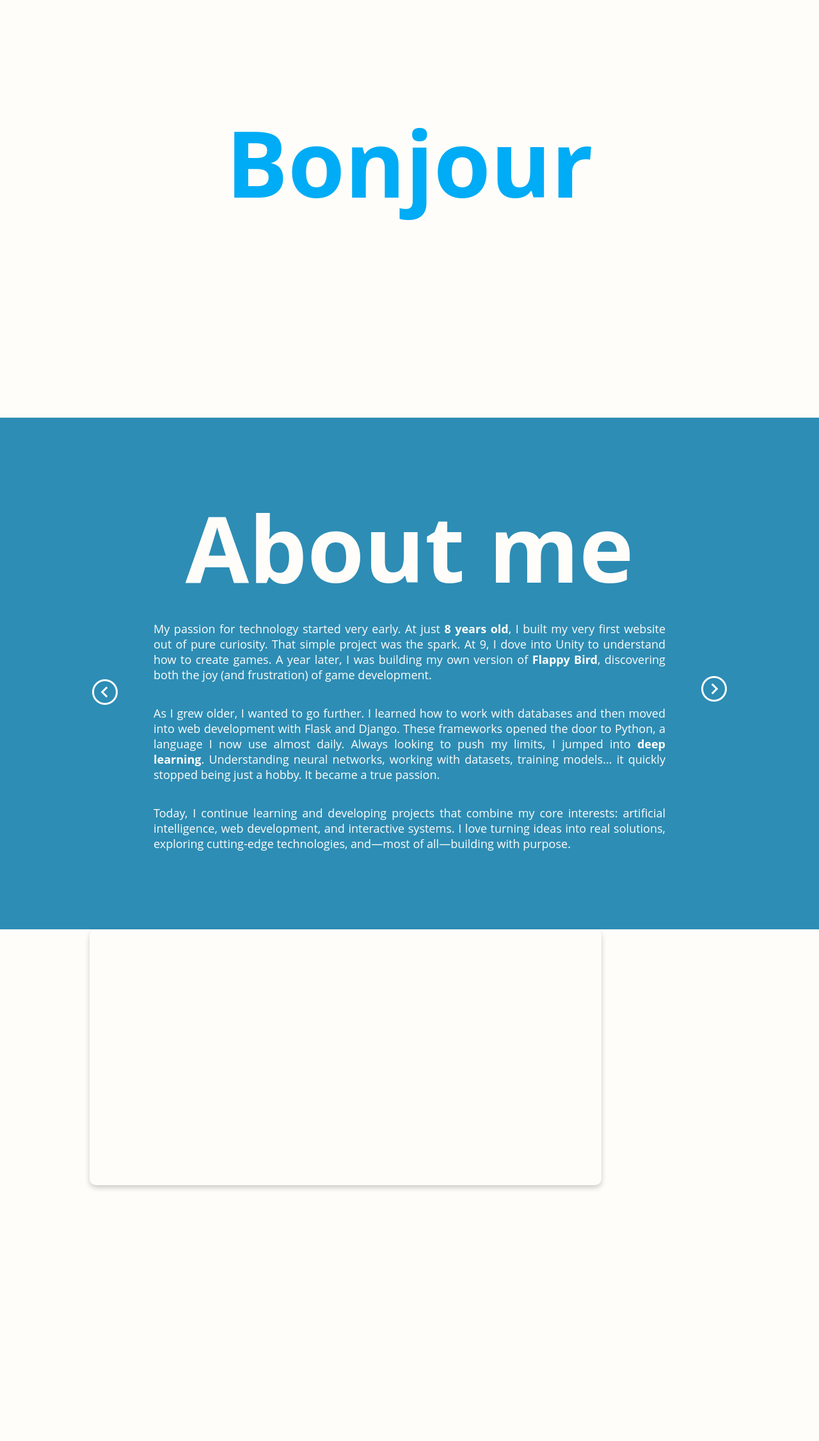
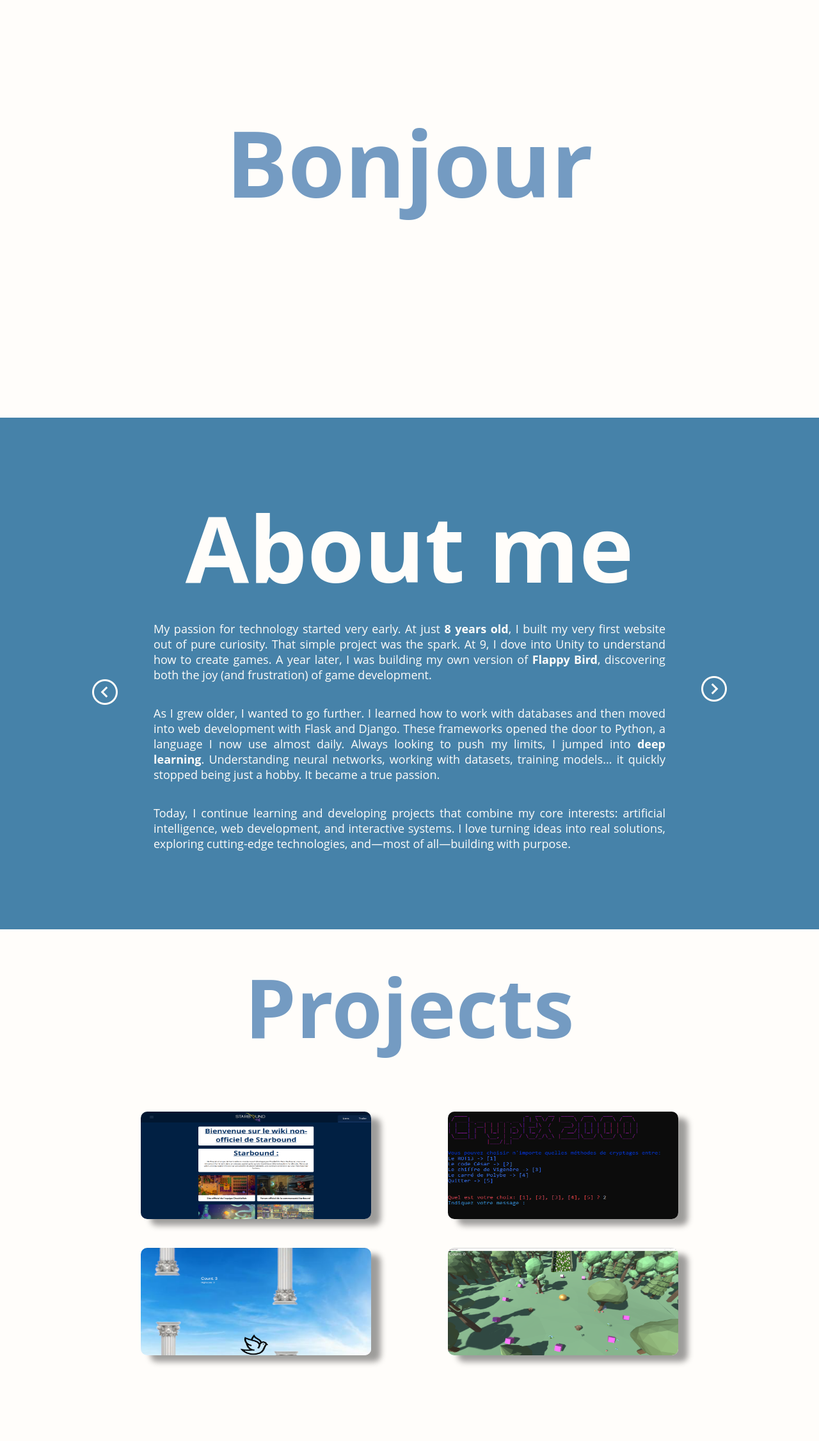
Before and after one commit to Mineplayed/Portfollio_protos, a Flask app: page / in a window 1280 px wide. Shown: the part 147-2400 px from the top of the page at 64% size. Run offline with Flask 3, Linux system fonts and the light colour scheme.

Commit message:
Added Projects section with its js

```diff
--- /dev/null
+++ b/static/cards_infos.js
@@ -0,0 +1,30 @@
+function initTextAppear() {
+    let cardElements = document.querySelectorAll(".card")
+
+    for(let index = 0; index < cardElements.length; index++) {
+        let card = cardElements[index]
+
+        const cardTitleText = card.querySelector(".card__title")
+        const cardInfosText = card.querySelector(".card__infos")
+
+        card.addEventListener("mouseover", () => textTitleAppears(cardTitleText))
+        card.addEventListener("mouseout", () => textTitleDisappears(cardTitleText))
+
+        cardTitleText.addEventListener("click", () => textInfosAppears(cardTitleText, cardInfosText))
+        card.addEventListener("mouseout", () => textInfosDisappears(cardInfosText))
+    }
+}
+
+function textTitleAppears(title) { title.style.display = "flex" }
+function textTitleDisappears(title) { title.style.display = "none" }
+
+function textInfosAppears(title, infos) {
+    title.style.display = "none"
+    infos.style.display = "flex"
+}
+
+function textInfosDisappears(infos) { infos.style.display = "none" }
+
+
+
+window.addEventListener('DOMContentLoaded', initTextAppear);
--- a/static/carrousel.js
+++ b/static/carrousel.js
@@ -20,12 +20,12 @@ function initCarrousel() {
         );
 
         const carrouselNavigationBtns = carrousel.querySelectorAll('.carrousel__nav');
-        carrouselNavigationBtns[0].addEventListener('click', () => ChangeCarrouselItemAbout(index, -1) );
-        carrouselNavigationBtns[1].addEventListener('click', () => ChangeCarrouselItemAbout(index, 1) );
+        carrouselNavigationBtns[0].addEventListener('click', () => changeCarrouselItemAbout(index, -1) );
+        carrouselNavigationBtns[1].addEventListener('click', () => changeCarrouselItemAbout(index, 1) );
     }
 }
 
-function ChangeCarrouselItemAbout(index, direction) {
+function changeCarrouselItemAbout(index, direction) {
     let carrousel = carrousels[index]
 
     carrousel.currentItemIndex += direction;
--- a/static/style.css
+++ b/static/style.css
@@ -1,17 +1,26 @@
 :root {
-    --primary: #00ACF5;
-    --secondary: #2D8DB5;
-    --tertiary: #3B6475;
+    --primary: #91C8E4;
+    --secondary: #749BC2;
+    --tertiary: #4682A9;
     --complementaty-first: #E49924;
     --complementaty-second: #BC975B;
+
+    --card-text-background: rgba(255, 255, 255, 0.85);
 
     --light-txt-color: #fffdfa;
     --dark-txt-color: #333;
 
+
     --temp-color: #000000;
 
+    --img-placeholder: url("../static/img_placeholder.png");
     --img-minecraftwebsite: url("../static/minecraft_website.png");
     --img-minecraftwebsite-code: url("../static/minecraft_website_code.png");
+    --img-Starbound-fan-website: url("../static/Starbound-fan-website.png");
+    --img-CryptX-2000: url("../static/CryptX-2000.png");
+    --img-pronote-grade-comp: url("");
+    --img-Flappy-pigeon: url("../static/Flappy-pigeon.png");
+    --img-roll-a-ball: url("../static/roll-a-ball.png");
 
     scrollbar-width: none;
 }
@@ -28,15 +37,27 @@ body {
     cursor: default;
 }
 
-.grid {
-    display: flex;
-    flex-direction: column;
-    width: 50%;
-    margin: 150px auto;
-    gap: 32px;
-}
+/**********************************
+|                                  |
+|             SHORTCUTS            |
+|                                  |
+***********************************/
 
-/* Sections */
+.One_vh { height: 100vh; }
+.XL_h { height: 70%; }
+.L_h { height: 60%; }
+.M_h { height: 40%; }
+.S_h { height: 30%; }
+
+.L_w { width: 50%; }
+.M_w { width: 40%; }
+.S_w { width: 25%; }
+
+/**********************************
+|                                  |
+|             SECTION              |
+|                                  |
+***********************************/
 
 .section {
     min-height: 100vh;
@@ -45,19 +66,62 @@ body {
 .section .content {
     margin: 0 auto;
     max-width: 1000px;
-    height: 100vh;
 }
 
 .section.welcome {
-    color: var(--primary);
+    color: var(--secondary);
     background-color: var(--light-txt-color);
 }
 
 .section.about {
-    background-color: var(--secondary);
+    background-color: var(--tertiary);
     color: var(--light-txt-color);
 }
-/* Carrousel */
+
+.section.mashup {
+    background-color: var(--light-txt-color);
+    color: var(--secondary);
+}
+
+/**********************************
+|                                  |
+|          ROW & COLLUMN           |
+|                                  |
+***********************************/
+
+.row {
+    display: flex;
+    flex-direction: row;
+    justify-content: center;
+    align-items: center;
+
+    width: 100%;
+
+    gap: 3%;
+}
+
+.row h1 { font-size: 8rem; }
+
+.collumn {
+    display: flex;
+    flex-direction: column;
+    justify-content: flex-start;
+    align-items: center;
+
+    height: 100%;
+}
+
+.collumn.title { justify-content: center; }
+
+.one_collumn { width: 75%; }
+.two_collumn { width: 45%; }
+.three_collumn { width: 30%; }
+
+/**********************************
+|                                  |
+|            CARROUSEL             |
+|                                  |
+***********************************/
 
 .carrousel,
 .carrousel__content,
@@ -124,7 +188,11 @@ body {
 .carrousel__nav.prev { left: 0; }
 .carrousel__nav.next { right: 0; }
 
-/* Cards */
+/**********************************
+|                                  |
+|               CARDS              |
+|                                  |
+***********************************/
 
 .card {
     display: flex;
@@ -132,34 +200,53 @@ body {
     justify-content: flex-end;
 
     width: 80%;
-    height: 50%;
+    /* height: 50%; */
 
     background-size: 100% 100%;
-    color: var(--tertiary);
+    background-image: var(--img-placeholder);
 
     border-radius: 10px;
-    box-shadow: 0 4px 8px rgba(0, 0, 0, 0.2);
+    box-shadow: 15px 10px 10px rgba(0, 0, 0, 0.384);
 }
 
-.card__text {
-    display: flex;
+.collumn .card {
+    margin-top: 10%;
+}
+
+.card__title {
     flex-direction: column;
     justify-content: center;
     align-items: center;
 
     width: 100%;
-    height: 25%;
+    height: 100%;
 
-    background-color: rgba(255, 255, 255, 0.85);
-    border-radius: 0 0 10px 10px;
+    transition: all .5s ease;
+    background-color: var(--card-text-background);
+    color: var(--tertiary);
+    border-radius: 10px;
+
+    display: none;
+}
+
+.card__infos {
+    flex-direction: column;
+    justify-content: center;
+    align-items: center;
+
+    transition: all .5s ease;
+
+    height: 100%;
+    width: 100%;
+    background-color: var(--card-text-background);
+    border-radius: 10px;
+
+    display: none;
 }
 
 .mc__website { background-image: var(--img-minecraftwebsite); }
 .mc__website--code { background-image: var(--img-minecraftwebsite-code); }
-
-/* MASHUP section */
-
-.section.mashup {
-    background-color: var(--light-txt-color);
-    color: var(--dark-txt-color);
-}
+.starbound-fan-website { background-image: var(--img-Starbound-fan-website); }
+.flappy-pigeon { background-image: var(--img-Flappy-pigeon); }
+.cryptX-2000 { background-image: var(--img-CryptX-2000); }
+.roll-a-ball { background-image: var(--img-roll-a-ball); }
--- a/templates/admin/base_layout.html
+++ b/templates/admin/base_layout.html
@@ -5,14 +5,15 @@
     <meta name="viewport" content="width=device-width, initial-scale=1.0">
     <link rel="stylesheet" href="../static/style.css">
     <link href="https://fonts.googleapis.com/css2?family=Material+Symbols+Outlined" rel="stylesheet" />
-    <script src="../static/carrousel.js"></script>
-    <script src="../static/textSwapper.js"></script>
+    <script src="../../static/carrousel.js"></script>
+    <script src="../../static/textSwapper.js"></script>
+    <script src="../../static/cards_infos.js"></script>
     <title>{% block title %}{% endblock %}</title>
 </head>
 <body>
 
     <div class="section welcome">
-        <div class="content">
+        <div class="content One_vh">
             <div class="textSwapper">
                 {% block textSwapper__items %}{% endblock %}
             </div>
@@ -20,7 +21,7 @@
     </div>
 
     <div class="section about">
-        <div class="content">
+        <div class="content One_vh">
             <div class="carrousel">
                 <div class="carrousel__content">
                 {% block carrousel__about__items %}{% endblock %}
@@ -30,7 +31,7 @@
     </div>
 
     <div class="section mashup">
-        <div class="content">
+        <div class="content One_vh">
             {% block projects_mashup %}{% endblock %}
         </div>
     </div>
--- a/templates/index.html
+++ b/templates/index.html
@@ -2,7 +2,12 @@
 
 {% block title %}Portfolio{% endblock %}
 
-    <!-- Welcome page -->
+<!-------------------------------------------
+|                                            |
+|                  WELCOME                   |
+|                                            |
+-------------------------------------------->
+
 {% block textSwapper__items %}
 
 <div class="textSwapper__content" id="welcome-carousel">
@@ -17,7 +22,12 @@
 </div>
 {% endblock %}
 
-    <!-- About me section -->
+<!-------------------------------------------
+|                                            |
+|                  ABOUT                     |
+|                                            |
+-------------------------------------------->
+
 {% block carrousel__about__items %}
 
 <div class="carrousel__item about__item">
@@ -34,15 +44,15 @@
         and—most of all—building with purpose.</p>
 </div>
 <div class="carrousel__item about__item">
-    <div class="card mc__website">
-        <div class="card__text">
+    <div class="card mc__website L_h">
+        <div class="card__title">
             <h2>My first website</h2>
         </div>
     </div>
 </div>
 <div class="carrousel__item about__item">
-    <div class="card mc__website--code">
-        <div class="card__text">
+    <div class="card mc__website--code L_h">
+        <div class="card__title">
             <h2>The code of this website</h2>
         </div>
     </div>
@@ -57,10 +67,52 @@
 
 {% endblock %}
 
+
+<!-------------------------------------------
+|                                            |
+|                  MASHUP                    |
+|                                            |
+-------------------------------------------->
+
+
 {% block projects_mashup %}
 
-<div class="card">
-    <!-- Check Figma for the concept -->
+<div class="row S_h">
+    <div class="collumn title one_collumn">
+        <h1>Projects</h1>
+        <!-- <p>Here are my different finished projects</p> -->
+    </div>
+</div>
+
+<div class="row XL_h">
+    <div class="collumn two_collumn">
+        <div class="card S_h starbound-fan-website">
+            <div class="card__title">
+                <h2>Starbound fan website</h2>
+            </div>
+            <div class="card__infos">
+                <h2>LOL</h2>
+            </div>
+        </div>
+        <div class="card S_h flappy-pigeon">
+            <div class="card__title">
+                <h2>Flappy pigeon</h2>
+            </div>
+        </div>
+    </div>
+
+    <div class="collumn two_collumn">
+        <div class="card S_h cryptX-2000">
+            <div class="card__title">
+                <h2>CryptX-2000</h2>
+            </div>
+        </div>
+        <div class="card S_h roll-a-ball">
+            <div class="card__title">
+                <h2>Roll a Ball</h2>
+            </div>
+        </div>
+    </div>
 </div>
 
 {% endblock %}
```
Also changed, not shown: static/CryptX-2000.png (added), static/Flappy-pigeon.png (added), static/Starbound-fan-website.png (added), static/img_placeholder.png (added), static/roll-a-ball.png (added).
